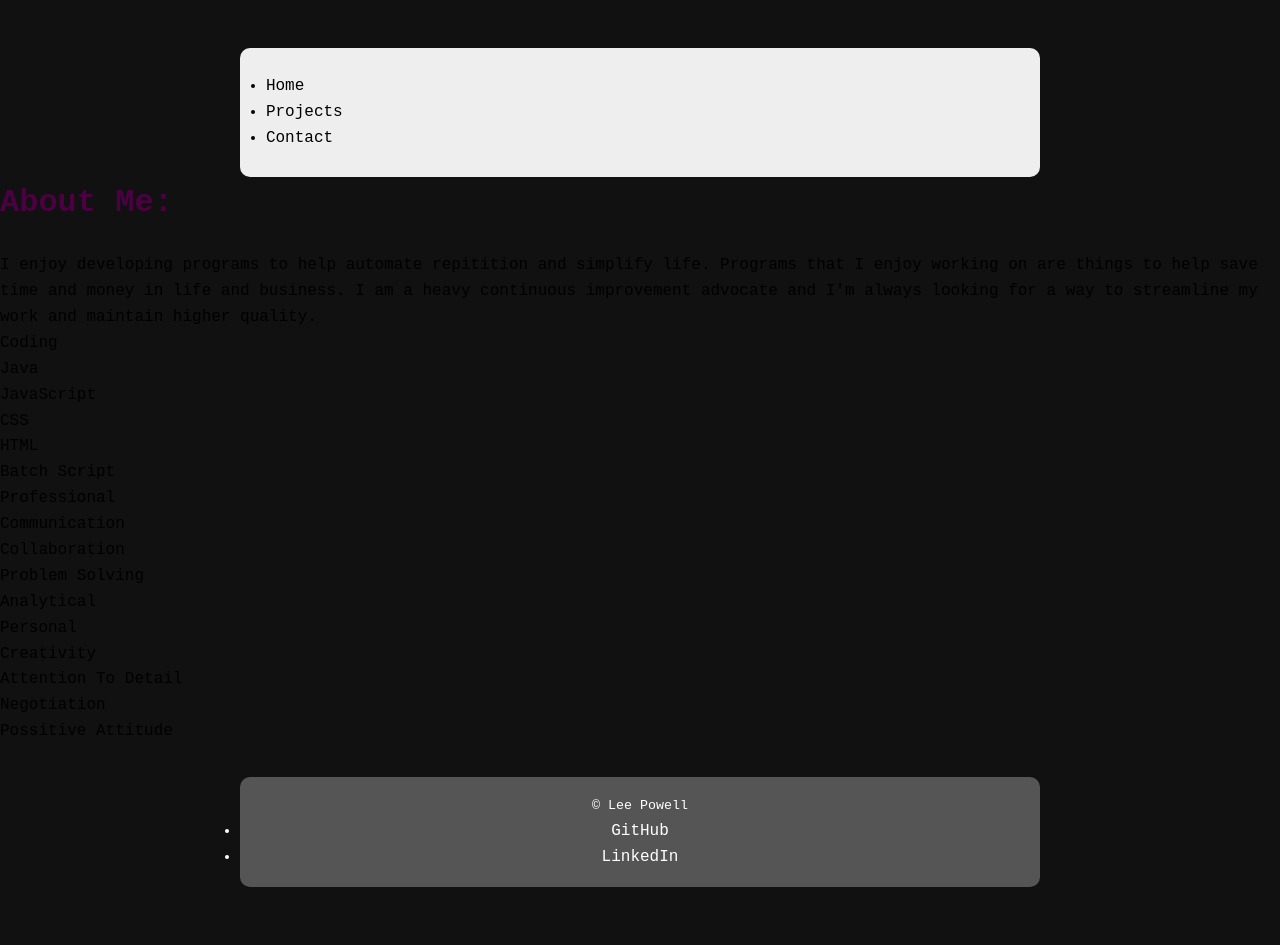
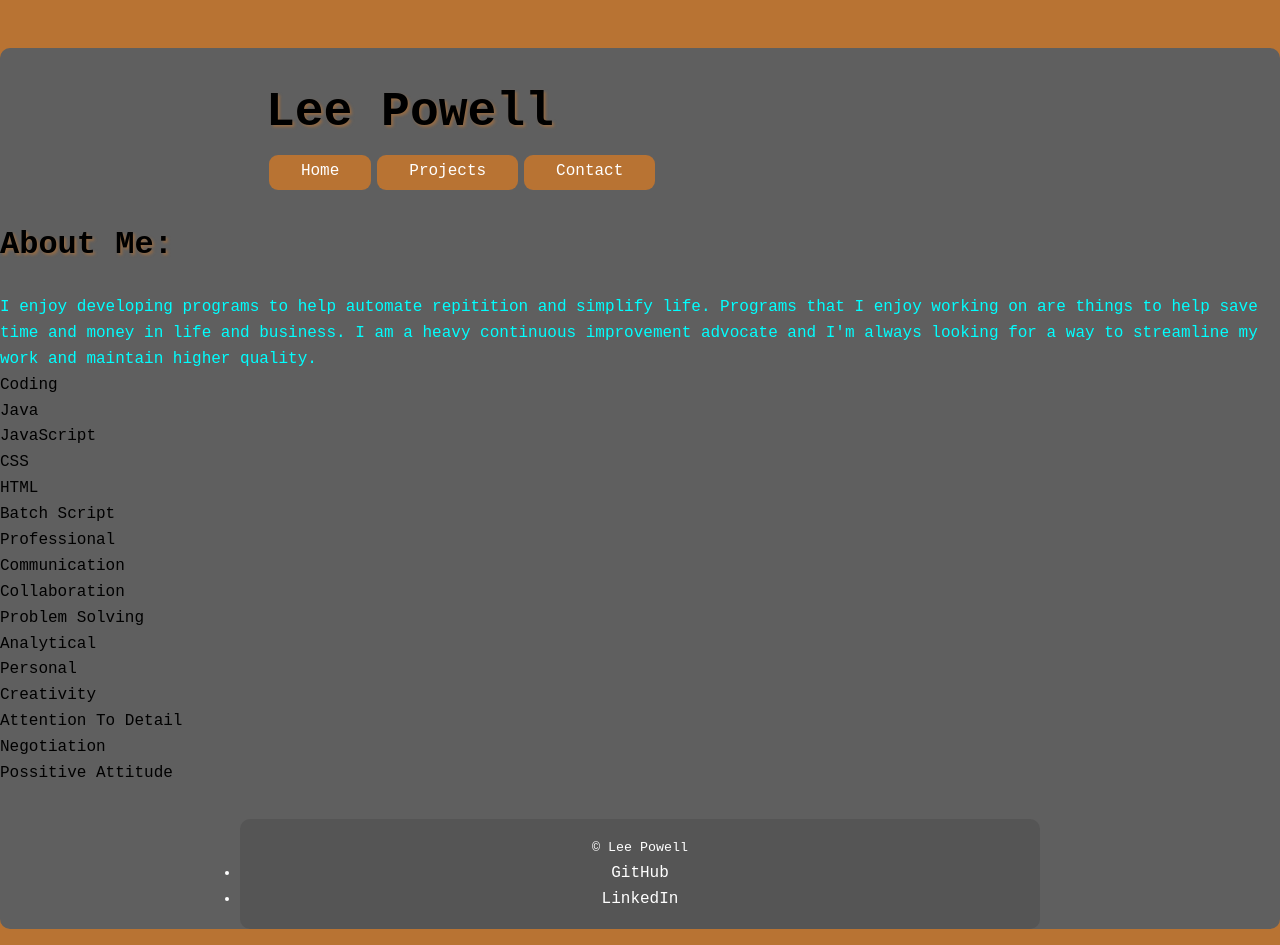
Before and after one commit to leepowe/SPAPortfolio, a website built with Parcel: page client/index.html in a window 1280 px wide. Before the commit the page ends 903 px from the top, so only its background shows below. Built offline with nearby package versions, Linux system fonts and the light colour scheme.

Commit message:
added logo to nav

```diff
--- a/client/css/layout.css
+++ b/client/css/layout.css
@@ -58,14 +58,25 @@ header {
 nav {
   position: fixed;
   top: 0;
-  right: 0;
+  left: 0;
   width: 100%;
   display: flex;
   flex-flow: row;
   justify-content: center;
+  overflow-x: hidden;
+  padding-top: 60px;
 }
 
-nav a {
+.nav-list{
+  display: flex;
+  position: relative;
+
+}
+
+.nav-list li {
+  display: flex;
+  justify-content: center;
+  margin: 3px;
   padding: 0.309em 2em;
 }
 
--- a/client/css/style.css
+++ b/client/css/style.css
@@ -1,8 +1,4 @@
-/* :root {
-    --negative-space-color: rgb(184, 115, 51);
-    --bg-color: #5f5f5f;
-}
-
+/*
 * {
     margin: 0;
     padding: 0;
@@ -119,6 +115,11 @@ button:hover{
     padding-right: 25%;
 } */
 
+:root {
+  --negative-space-color: rgb(184, 115, 51);
+  --bg-color: #5f5f5f;
+}
+
 * {
   border-radius: 10px;
   font-family: monospace;
@@ -126,25 +127,24 @@ button:hover{
 }
 
 html {
-  background: #111;
+  background: var(--negative-space-color);
   font-size: 16px;
 }
 
-a {
-  text-decoration: none;
+.nav-list {
+  list-style: none;
 }
 
 h1,
 h2,
 h3,
 h4 {
-  color: rgb(75, 1, 65);
+  color: black;
+  text-shadow: 2px 2px 3px rgba(184,115,51,0.6);
 }
 
-header,
-main,
-footer {
-  background: #eee;
+body {
+  background: var(--bg-color);
 }
 
 header h1 {
@@ -152,12 +152,17 @@ header h1 {
 }
 
 nav {
-  background: #333;
+  background: var(--bg-color);
 }
 
-nav a {
+.nav-list {
   color: #fff;
   text-decoration: none;
+}
+
+.nav-list li {
+  background-color: var(--negative-space-color);
+  border-radius: 9px;
 }
 
 nav a:hover {
@@ -167,6 +172,10 @@ nav a:hover {
   box-shadow: -4px 6px 5px 0px rgba(75, 1, 65, 0.75);
   color: #000;
   transition: 0.5s;
+}
+
+p {
+  color: aqua;
 }
 
 section ul {
--- a/client/js/components/Header.js
+++ b/client/js/components/Header.js
@@ -1,5 +1,6 @@
 export default function Header(){
     return `
+    <h1 id="header__logo">Lee Powell</h1>
     <ul class='nav-list'>
         <li class='nav-list__home'>Home</li>
         <li class='nav-list__projects'>Projects</li>
```
